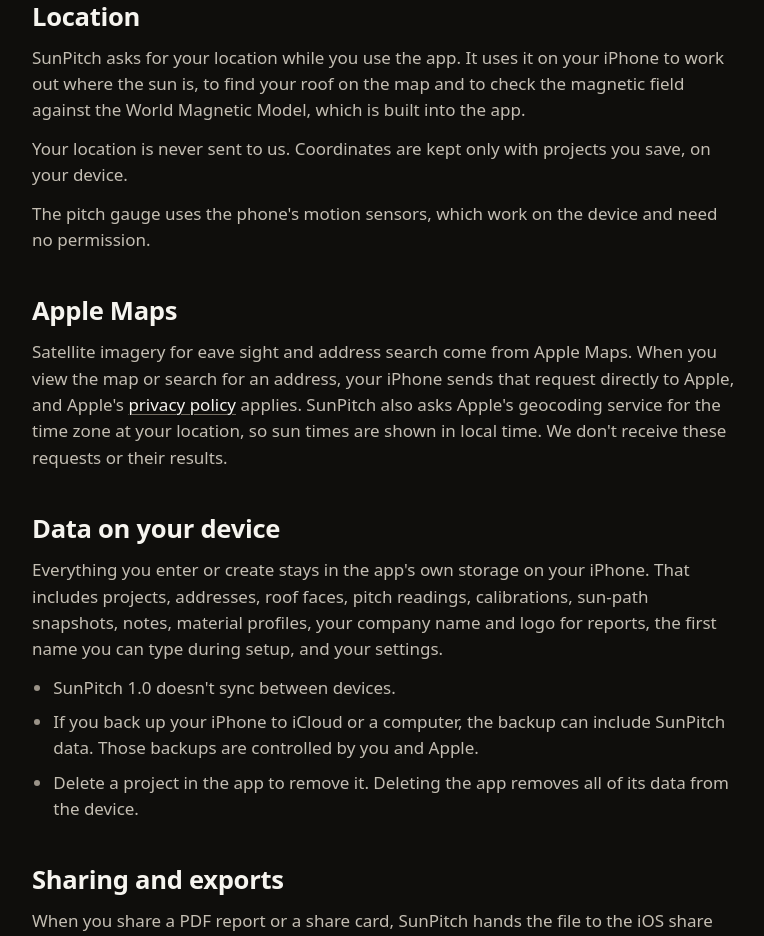
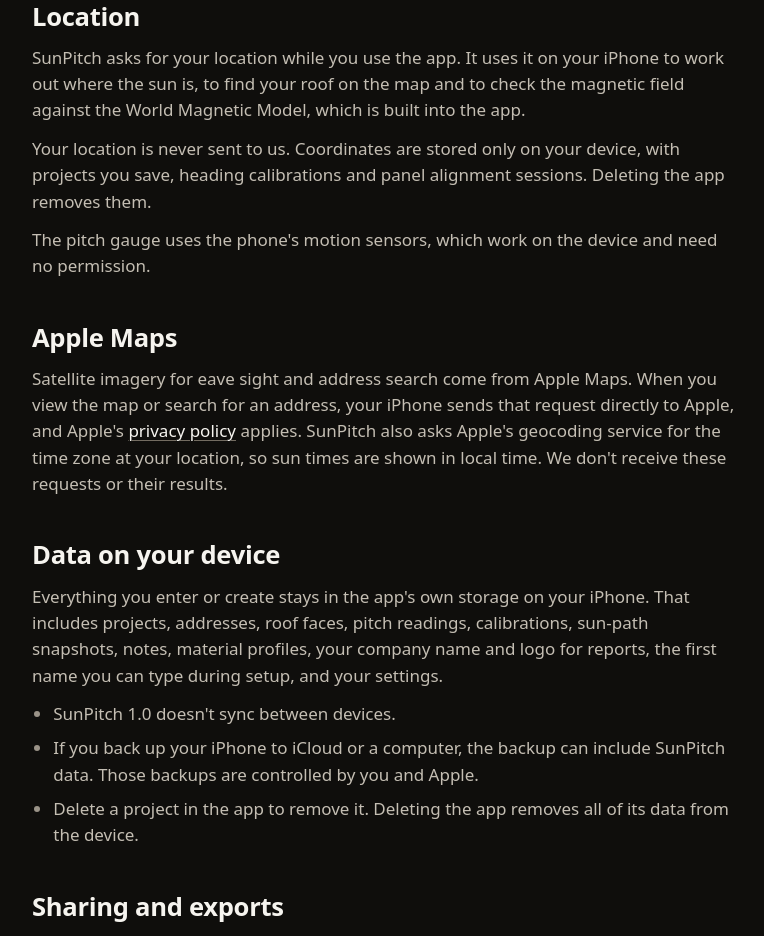
Before and after one commit to jerryjrdev/sunpitch-site, a plain HTML site: page privacy.html in a window 1280 px wide. Shown: the part 1392-2328 px from the top of the page, without its empty margins (332-1096 px from the left). Drawn offline with Linux system fonts and the light colour scheme.

Commit message:
Publish site from sunpitch@285432c

```diff
--- a/privacy.html
+++ b/privacy.html
@@ -95,7 +95,7 @@
         <section id="location" aria-labelledby="location-title">
           <h2 id="location-title">Location</h2>
           <p>SunPitch asks for your location while you use the app. It uses it on your iPhone to work out where the sun is, to find your roof on the map and to check the magnetic field against the World Magnetic Model, which is built into the app.</p>
-          <p>Your location is never sent to us. Coordinates are kept only with projects you save, on your device.</p>
+          <p>Your location is never sent to us. Coordinates are stored only on your device, with projects you save, heading calibrations and panel alignment sessions. Deleting the app removes them.</p>
           <p>The pitch gauge uses the phone's motion sensors, which work on the device and need no permission.</p>
         </section>
 
```
